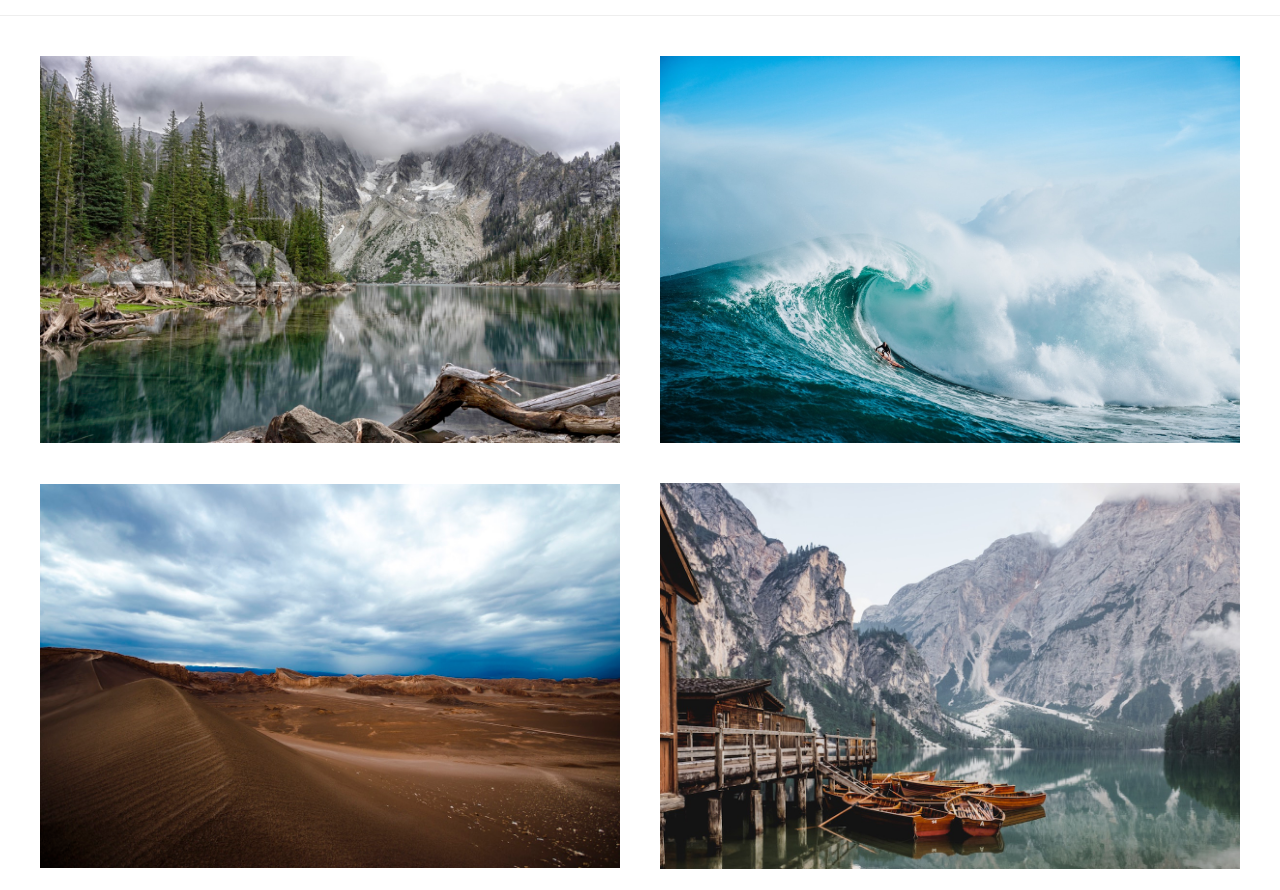
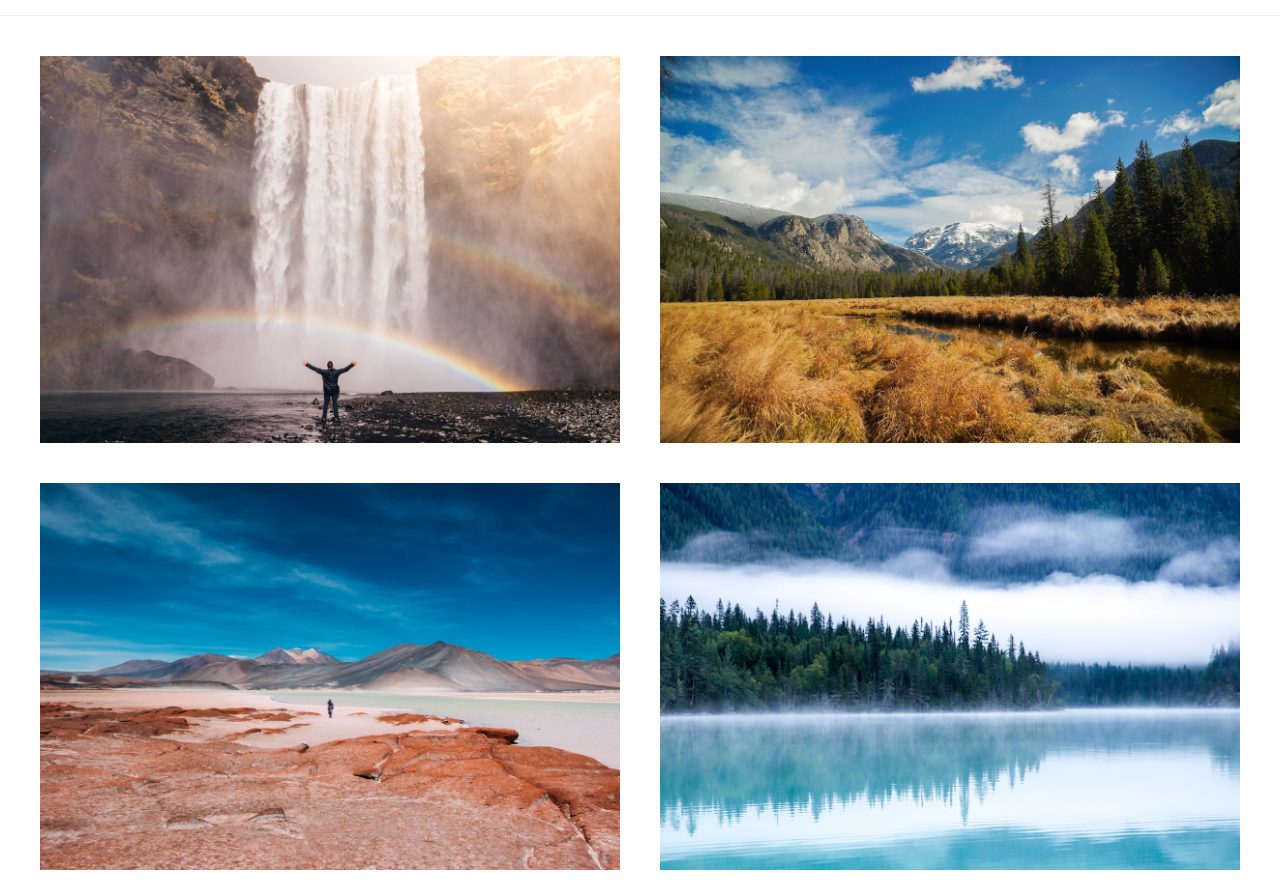
Before and after one commit to keegn/gatsby-image-example, a Gatsby site: page /traced in a window 1280 px wide. Shown: the part 65-955 px from the top of the page. Built offline with nearby package versions, Linux system fonts and the light colour scheme; Gatsby itself is replaced by a stand-in of ours.

Commit message:
Updated trace page, still issues with header alignment

```diff
--- a/src/pages/traced.js
+++ b/src/pages/traced.js
@@ -16,10 +16,10 @@ const TracedPage = props => (
   <Layout>
     <Section>
       <Grid>
-        <Image fluid={props.data.imageMountain.childImageSharp.fluid} />
-        <Img fluid={props.data.imageApp.childImageSharp.fluid} />
-        <Image fluid={props.data.imageDesert.childImageSharp.fluid} />
-        <Img fluid={props.data.imageBoat.childImageSharp.fluid} />
+        <Image fluid={props.data.imageRainbow.childImageSharp.fluid} />
+        <Img fluid={props.data.imageField.childImageSharp.fluid} />
+        <Image fluid={props.data.imageTan.childImageSharp.fluid} />
+        <Img fluid={props.data.imageWater.childImageSharp.fluid} />
       </Grid>
     </Section>
   </Layout>
@@ -29,16 +29,16 @@ export default TracedPage
 
 export const pageQuery = graphql`
   query {
-    imageMountain: file(relativePath: { eq: "lake.jpeg" }) {
+    imageRainbow: file(relativePath: { eq: "rainbow.jpeg" }) {
       ...traceImage
     }
-    imageApp: file(relativePath: { eq: "waves.jpg" }) {
+    imageField: file(relativePath: { eq: "field.jpeg" }) {
       ...traceImage
     }
-    imageDesert: file(relativePath: { eq: "desert.jpeg" }) {
+    imageTan: file(relativePath: { eq: "tan.jpeg" }) {
       ...traceImage
     }
-    imageBoat: file(relativePath: { eq: "boats.jpeg" }) {
+    imageWater: file(relativePath: { eq: "water.jpeg" }) {
       ...traceImage
     }
   }
```
Also changed, not shown: src/images/field.jpeg (added), src/images/green.jpeg (added), src/images/rainbow.jpeg (added), src/images/tan.jpeg (added), src/images/water.jpeg (added).
